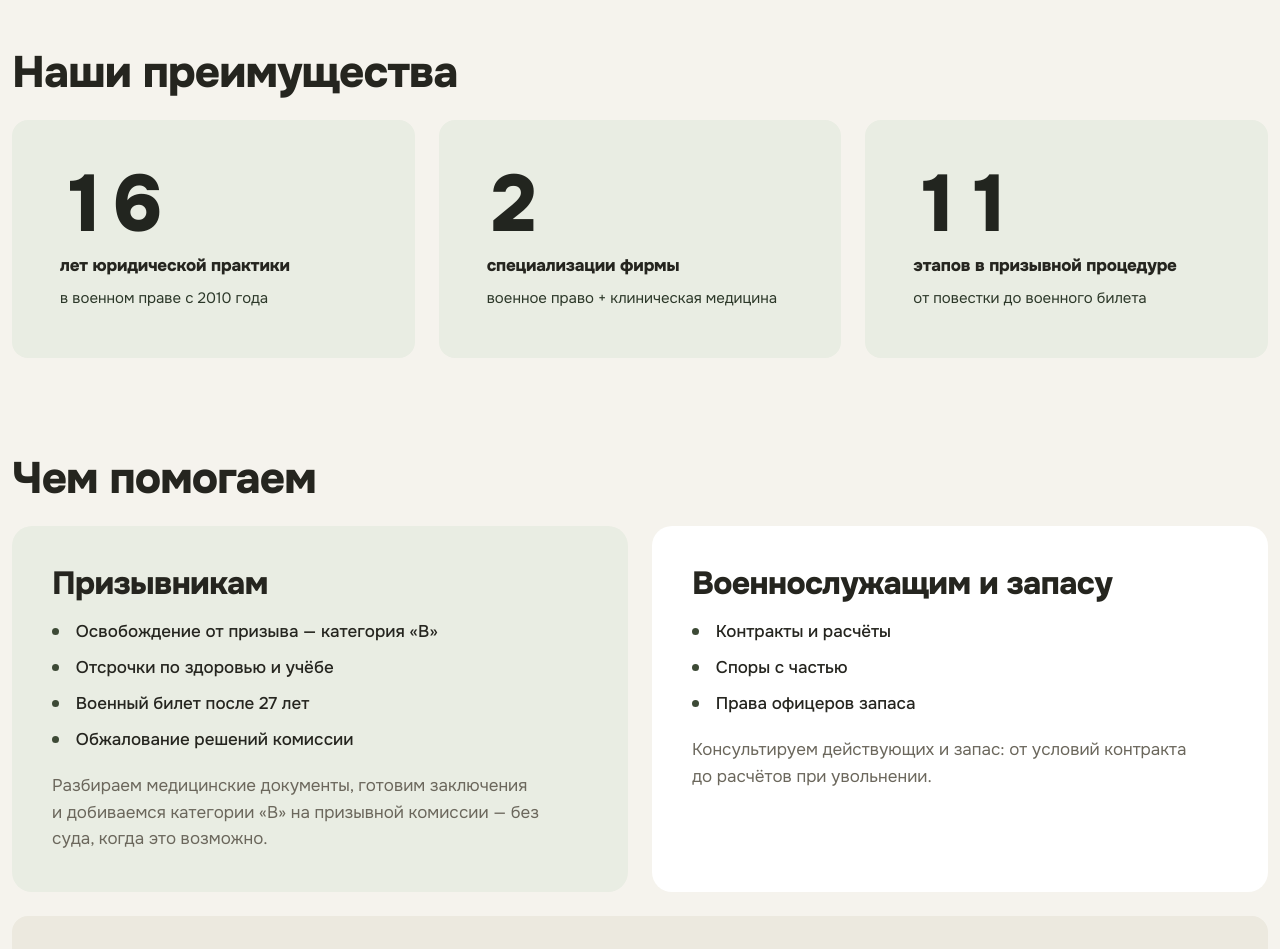
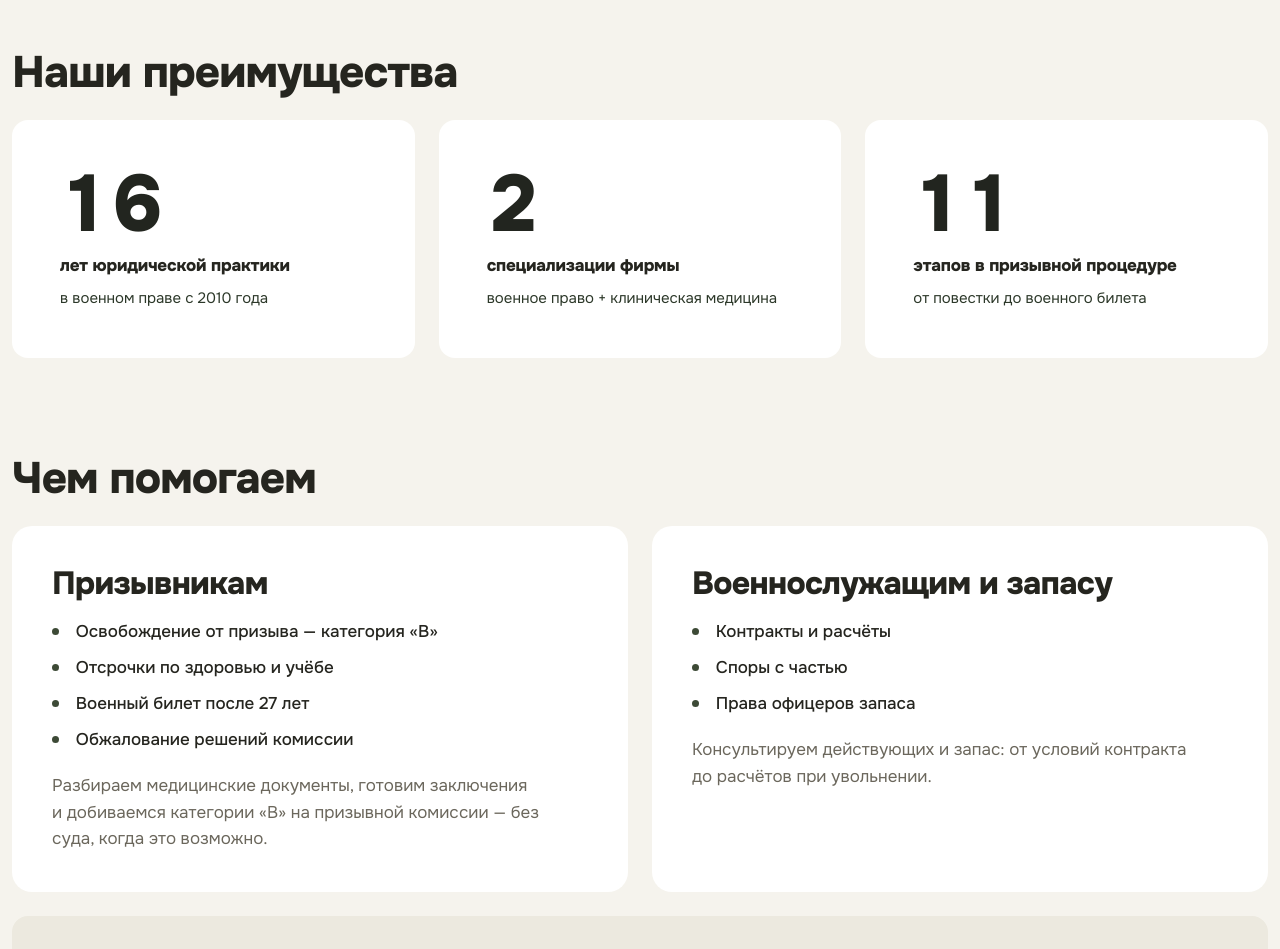
Before and after one commit to Anyboom/alt, a plain HTML site: page index.html in a window 1280 px wide. Shown: the part 800-1749 px from the top of the page. Drawn offline with Linux system fonts and the light colour scheme; a web font is replaced by a local one.

Commit message:
💄 style: switch feature cards to paper background
Advantages, the mint service card and the contacts call panel use
--paper instead of --tint, matching the rest of the page's card surfaces.

```diff
--- a/css/style.css
+++ b/css/style.css
@@ -300,7 +300,7 @@ h1 { font-size: var(--fs-h1); letter-spacing: -0.03em; line-height: 1.04; }
   align-items: start;
 }
 .adv {
-  background: var(--tint);
+  background: var(--paper);
   border-radius: var(--radius-lg);
   padding: var(--panel-pad-lg);
   display: grid; gap: 0.45rem; justify-items: start; align-content: start;
@@ -358,7 +358,7 @@ main > section:not(.hero) { padding-block: var(--section-block); }
   border-radius: var(--radius-xl);
   padding: clamp(1.5rem, 3.5vw, 2.5rem);
 }
-.brandcard--mint { background: var(--tint); }
+.brandcard--mint { background: var(--paper); }
 .brandcard--paper { background: var(--paper); }
 .brandcard h3 {
   font-size: clamp(1.5rem, 1.2rem + 1.2vw, 2rem);
@@ -486,7 +486,7 @@ main > section:not(.hero) { padding-block: var(--section-block); }
   display: grid; grid-template-columns: minmax(0, 1fr) minmax(0, 1fr);
   grid-template-areas: "call map";
 }
-.find-call { grid-area: call; background: var(--tint); padding: var(--panel-pad-lg); display: grid; align-content: start; }
+.find-call { grid-area: call; background: var(--paper); padding: var(--panel-pad-lg); display: grid; align-content: start; }
 .find-heading { font-size: 1.25rem; font-weight: 800; letter-spacing: -0.01em; }
 .find-phone {
   display: block; width: fit-content; margin-top: var(--space-4);
```
